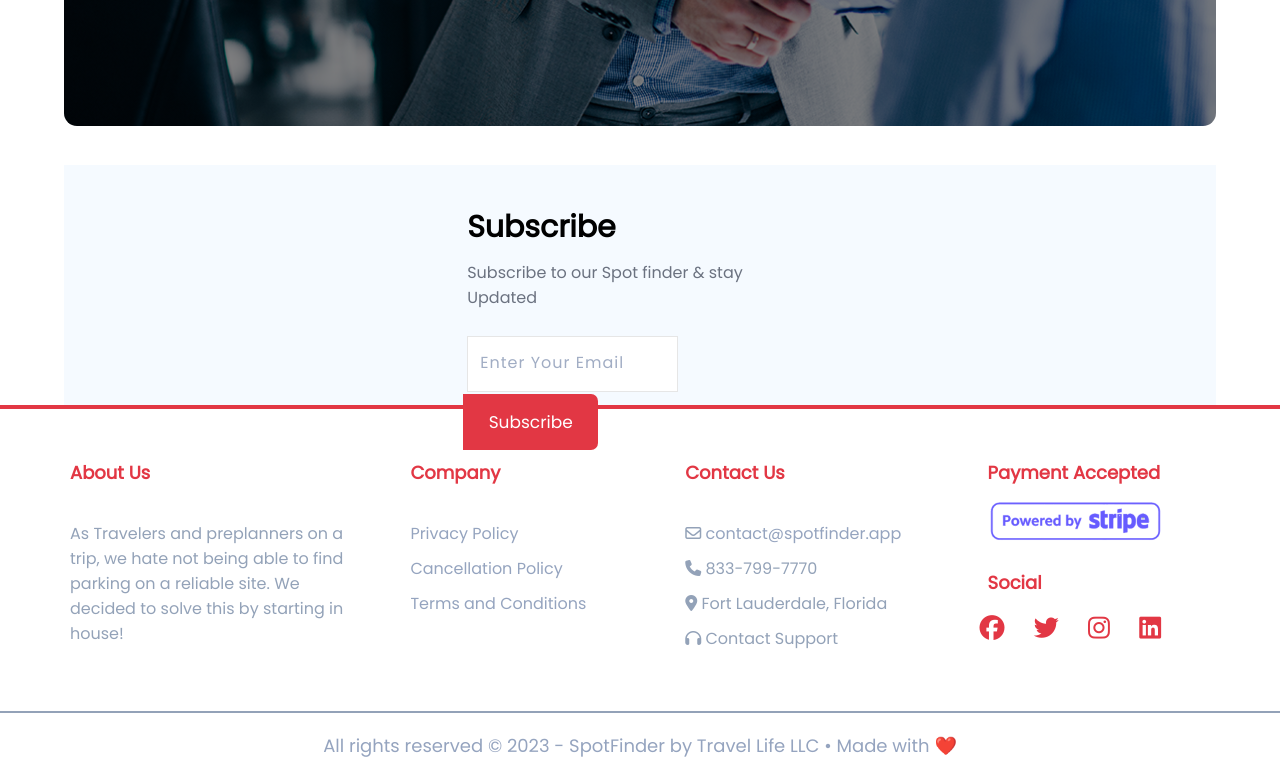
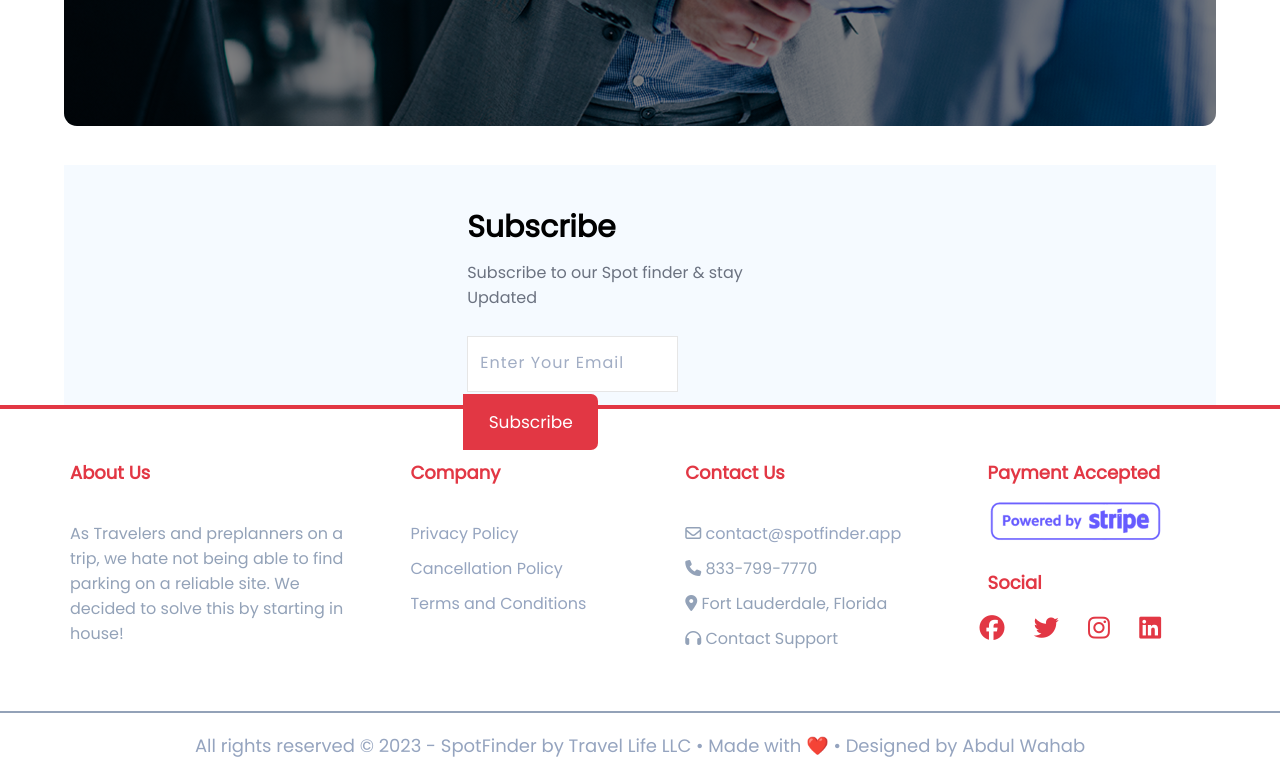
Before and after one commit to webwizard-3/Spot-Finder-Clone, a plain HTML site: page index.html in a window 1280 px wide. Shown: the part 4379-5157 px from the top of the page. Drawn offline with Linux system fonts and the light colour scheme.

Commit message:
complete

```diff
--- a/index.html
+++ b/index.html
@@ -250,7 +250,7 @@
                 </div>
             </div>
             <div class="bottom-bar">
-                <p>All rights reserved &copy; 2023 - SpotFinder by Travel Life LLC • Made with ❤️</p>
+                <p>All rights reserved &copy; 2023 - SpotFinder by Travel Life LLC • Made with ❤️ • Designed by Abdul Wahab</p>
             </div>
         </footer>
 
```
